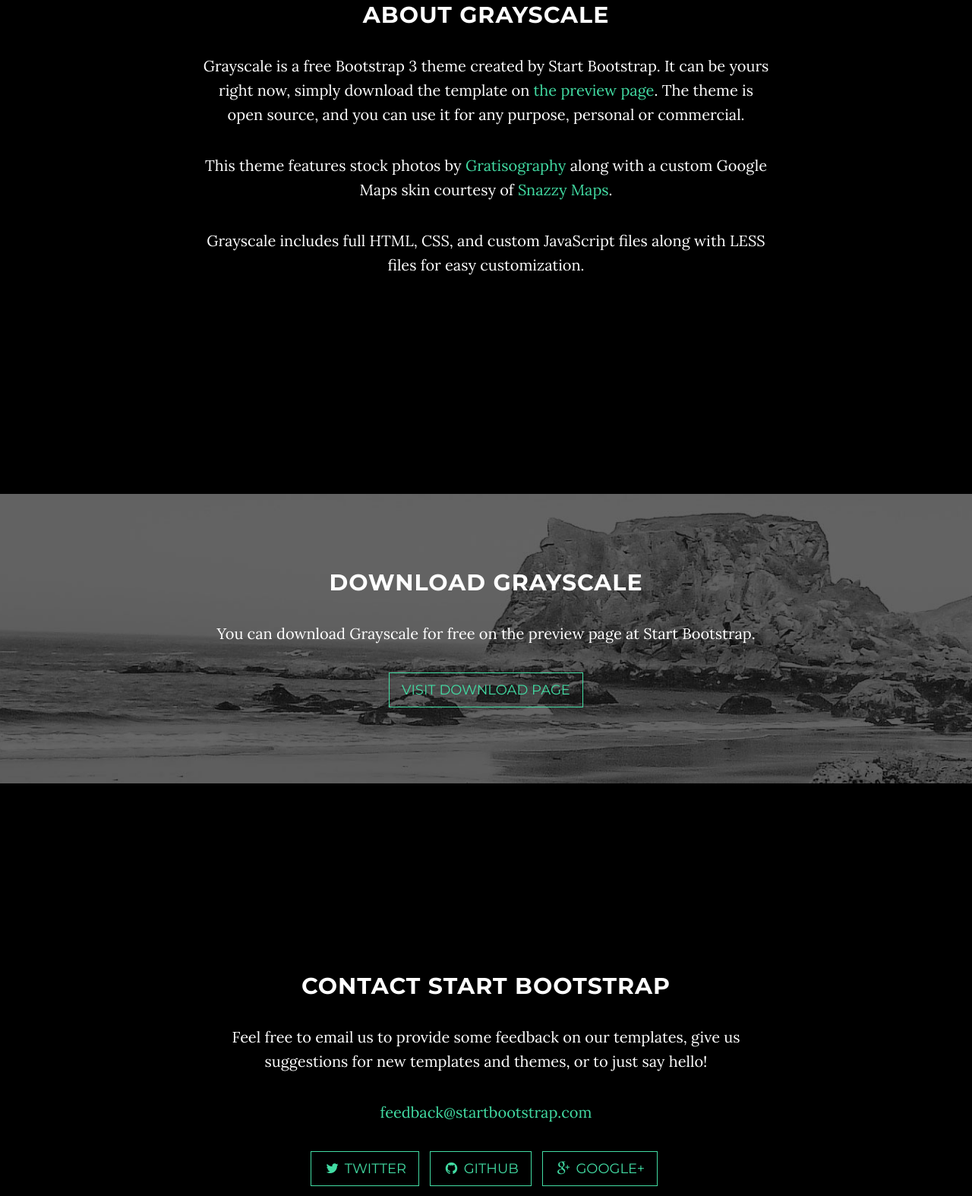
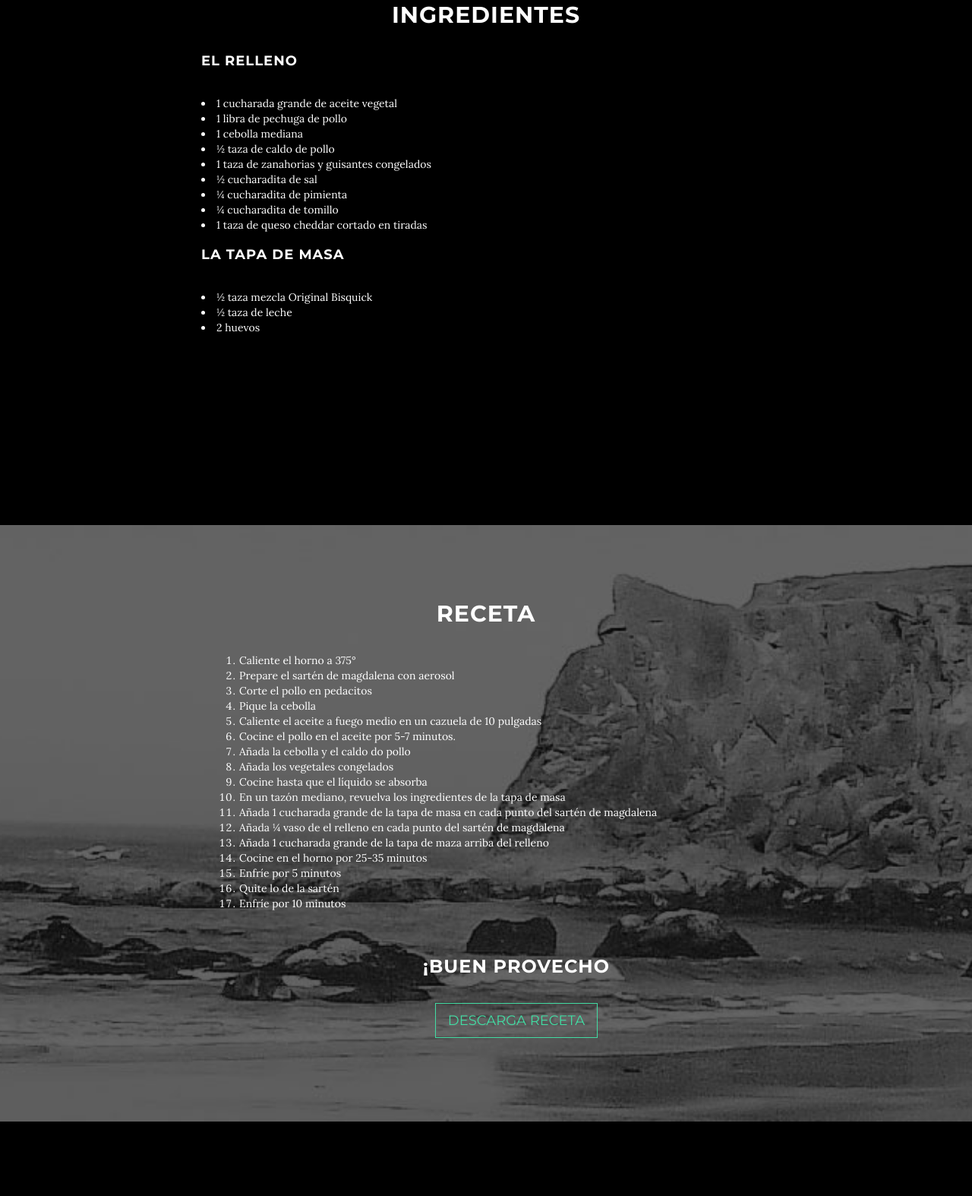
Before and after one commit to wilsonrawlings/spanish4-food, a plain HTML site: page index.html in a window 1280 px wide. Shown: the part 1047-2621 px from the top of the page at 76% size. Drawn offline with Linux system fonts and the light colour scheme; some packages are replaced by stand-ins of ours.

Commit message:
add recipe and ingredients and filler video

```diff
--- a/index.html
+++ b/index.html
@@ -9,7 +9,7 @@
     <meta name="description" content="">
     <meta name="author" content="">
 
-    <title>Grayscale - Start Bootstrap Theme</title>
+    <title>La Mini Pastel Pollo - Wilson</title>
 
     <!-- Bootstrap Core CSS -->
     <link href="css/bootstrap.min.css" rel="stylesheet">
@@ -41,7 +41,7 @@
                     <i class="fa fa-bars"></i>
                 </button>
                 <a class="navbar-brand page-scroll" href="#page-top">
-                    <i class="fa fa-play-circle"></i>  <span class="light">Start</span> Bootstrap
+                    <i class="fa"></i> <span class="light">Seattle Academy Español 4</span>
                 </a>
             </div>
 
@@ -53,13 +53,13 @@
                         <a href="#page-top"></a>
                     </li>
                     <li>
-                        <a class="page-scroll" href="#about">About</a>
+                        <a class="page-scroll" href="#about">Ingredientes</a>
                     </li>
                     <li>
-                        <a class="page-scroll" href="#download">Download</a>
+                        <a class="page-scroll" href="#download">Receta</a>
                     </li>
                     <li>
-                        <a class="page-scroll" href="#contact">Contact</a>
+                        <a class="page-scroll" href="#contact">Vídeo</a>
                     </li>
                 </ul>
             </div>
@@ -74,8 +74,8 @@
             <div class="container">
                 <div class="row">
                     <div class="col-md-8 col-md-offset-2">
-                        <h1 class="brand-heading">Grayscale</h1>
-                        <p class="intro-text">A free, responsive, one page Bootstrap theme.<br>Created by Start Bootstrap.</p>
+                        <h1 class="brand-heading">El Projecto de Preparar Comida</h1>
+                        <p class="intro-text">Wilson A. Rawlings</p>
                         <a href="#about" class="btn btn-circle page-scroll">
                             <i class="fa fa-angle-double-down animated"></i>
                         </a>
@@ -86,25 +86,63 @@
     </header>
 
     <!-- About Section -->
-    <section id="about" class="container content-section text-center">
+    <section id="about" class="container content-section ">
         <div class="row">
             <div class="col-lg-8 col-lg-offset-2">
-                <h2>About Grayscale</h2>
-                <p>Grayscale is a free Bootstrap 3 theme created by Start Bootstrap. It can be yours right now, simply download the template on <a href="http://startbootstrap.com/template-overviews/grayscale/">the preview page</a>. The theme is open source, and you can use it for any purpose, personal or commercial.</p>
-                <p>This theme features stock photos by <a href="http://gratisography.com/">Gratisography</a> along with a custom Google Maps skin courtesy of <a href="http://snazzymaps.com/">Snazzy Maps</a>.</p>
-                <p>Grayscale includes full HTML, CSS, and custom JavaScript files along with LESS files for easy customization.</p>
+                <h2 class="text-center">Ingredientes</h2>
+                <h4>El Relleno</h4>
+					<li>1        cucharada grande de aceite vegetal</li>
+					<li>1        libra de pechuga de pollo</li>
+					<li>1        cebolla mediana </li>
+					<li>½       taza de caldo de pollo </li>
+					<li>1        taza de zanahorias y guisantes congelados</li>
+					<li>½       cucharadita de sal</li>
+					<li>¼       cucharadita de pimienta</li>
+					<li>¼       cucharadita de tomillo</li>
+					<li>1        taza de queso cheddar cortado en tiradas</li>
+					<br>
+
+				<h4>La Tapa de Masa</h4>
+					<li>½       taza mezcla Original Bisquick</li>
+					<li>½       taza de leche</li>
+					<li>2        huevos</li>
+
             </div>
         </div>
     </section>
 
     <!-- Download Section -->
-    <section id="download" class="content-section text-center">
+    <section id="download" class="content-section ">
         <div class="download-section">
             <div class="container">
                 <div class="col-lg-8 col-lg-offset-2">
-                    <h2>Download Grayscale</h2>
-                    <p>You can download Grayscale for free on the preview page at Start Bootstrap.</p>
-                    <a href="http://startbootstrap.com/template-overviews/grayscale/" class="btn btn-default btn-lg">Visit Download Page</a>
+                    <h2 class="text-center">Receta</h2>
+                    <ol>
+                    <li>Caliente el horno a 375°</li>
+					<li>Prepare el sartén de magdalena con aerosol </li>
+					<li>Corte el pollo en pedacitos</li>
+					<li>Pique la cebolla</li>
+					<li>Caliente el aceite a fuego medio en un cazuela de 10 pulgadas</li>
+					<li>Cocine el pollo en el aceite por 5-7 minutos.</li>
+					<li>Añada la cebolla y el caldo do pollo</li>
+					<li>Añada los vegetales congelados</li>
+					<li>Cocine hasta que el líquido se absorba</li>
+					<li>En un tazón mediano, revuelva los ingredientes de la tapa de masa</li>
+					<li>Añada 1 cucharada grande de la tapa de masa en cada punto del sartén de magdalena</li>
+					<li>Añada ¼ vaso de el relleno en cada punto del sartén de magdalena</li>
+					<li>Añada 1 cucharada grande de la tapa de maza arriba del relleno</li>
+					<li>Cocine en el horno por 25-35 minutos</li>
+					<li>Enfríe por 5 minutos </li>
+					<li>Quite lo de la sartén</li>
+					<li>Enfríe por 10 minutos</li>
+					<ol>
+					<br>
+					<br>
+					<br>
+					<h3 class="text-center">¡Buen Provecho</h3>
+					<div class="text-center">
+                    <a href="recipe.docx" class="btn btn-default btn-lg">Descarga Receta</a>
+                    </div>
                 </div>
             </div>
         </div>
@@ -114,32 +152,23 @@
     <section id="contact" class="container content-section text-center">
         <div class="row">
             <div class="col-lg-8 col-lg-offset-2">
-                <h2>Contact Start Bootstrap</h2>
-                <p>Feel free to email us to provide some feedback on our templates, give us suggestions for new templates and themes, or to just say hello!</p>
-                <p><a href="mailto:feedback@startbootstrap.com">feedback@startbootstrap.com</a>
+                <h2>Vídeo</h2>
+                <iframe width="560" height="315" src="https://www.youtube.com/embed/IJq4vWADtfs" frameborder="0" allowfullscreen></iframe>
+                <br>
+                <br>
+                <br>
+                <p><a href="mailto:wilsonrawlings@seattleacademy.org">Envíame Un Correo Electrónico</a>
                 </p>
-                <ul class="list-inline banner-social-buttons">
-                    <li>
-                        <a href="https://twitter.com/SBootstrap" class="btn btn-default btn-lg"><i class="fa fa-twitter fa-fw"></i> <span class="network-name">Twitter</span></a>
-                    </li>
-                    <li>
-                        <a href="https://github.com/IronSummitMedia/startbootstrap" class="btn btn-default btn-lg"><i class="fa fa-github fa-fw"></i> <span class="network-name">Github</span></a>
-                    </li>
-                    <li>
-                        <a href="https://plus.google.com/+Startbootstrap/posts" class="btn btn-default btn-lg"><i class="fa fa-google-plus fa-fw"></i> <span class="network-name">Google+</span></a>
-                    </li>
-                </ul>
+
             </div>
         </div>
     </section>
 
-    <!-- Map Section -->
-    <div id="map"></div>
 
     <!-- Footer -->
     <footer>
         <div class="container text-center">
-            <p>Copyright &copy; Your Website 2014</p>
+            <p>Copyright &copy; Wilson Rawlings 2016</p>
         </div>
     </footer>
 
```
Also changed, not shown: 1 other file.
